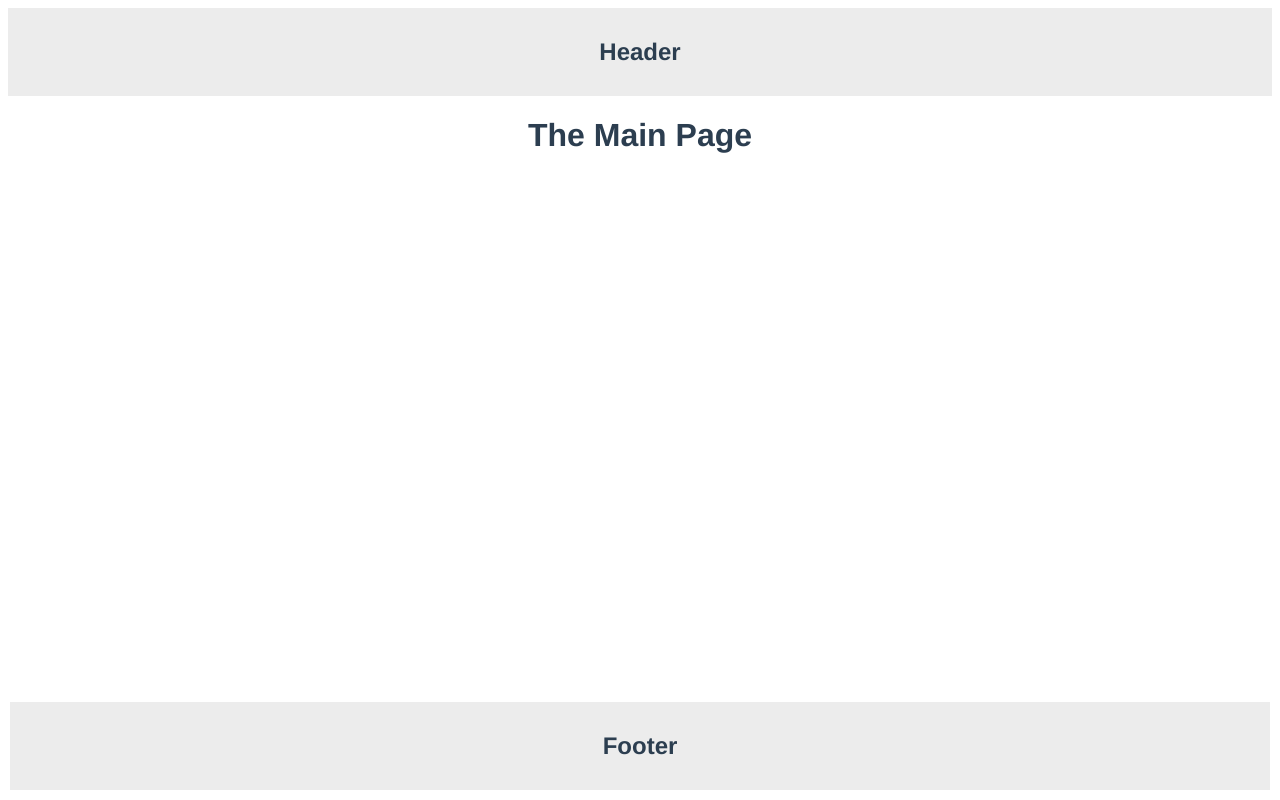
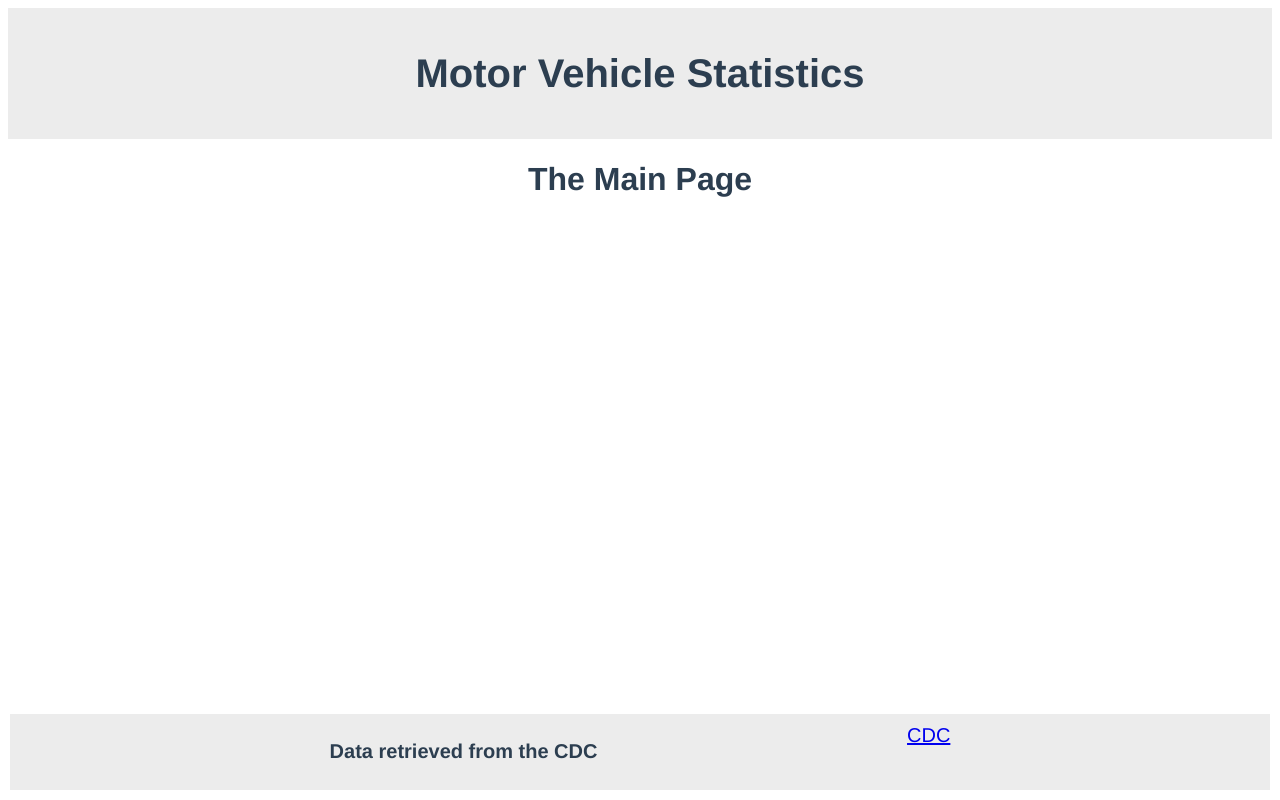
Before and after one commit to lapenseerankinedl/final-dataset-app, a Vue app: page / in a window 1280 px wide. Built offline with nearby package versions, Linux system fonts and the light colour scheme.

Commit message:
Added the correct header, changed the footer

```diff
--- a/src/components/Footer.vue
+++ b/src/components/Footer.vue
@@ -2,6 +2,7 @@
   <section>
     <div class="footer">
       <h1>{{ msg }}</h1>
+      <a href="https://data.cdc.gov/browse?category=Injury+%26+Violence&limitTo=datasets&page=1" target="_blank">CDC</a>
     </div>
   </section>
 </template>
@@ -26,5 +27,9 @@ export default {
   bottom: 10px;
   margin-bottom: 0px;
   background: #ececec;
+  font-size: 20px;
+}
+.footer h1 {
+  font-size: 20px;
 }
 </style>
--- a/src/components/Header.vue
+++ b/src/components/Header.vue
@@ -16,6 +16,7 @@ export default {
 </script>
 
 <style lang="scss">
+
 .header {
   display: flex;
   justify-content: space-evenly;
@@ -23,4 +24,7 @@ export default {
   margin: 0 auto;
   background: #ececec;
 }
+.header h1 {
+  font-size: 40px;
+}
 </style>
--- a/src/components/HelloWorld.vue
+++ b/src/components/HelloWorld.vue
@@ -16,18 +16,5 @@ export default {
 
 <!-- Add "scoped" attribute to limit CSS to this component only -->
 <style scoped lang="scss">
-h3 {
-  margin: 40px 0 0;
-}
-ul {
-  list-style-type: none;
-  padding: 0;
-}
-li {
-  display: inline-block;
-  margin: 0 10px;
-}
-a {
-  color: #42b983;
-}
+
 </style>
--- a/src/views/Home.vue
+++ b/src/views/Home.vue
@@ -1,11 +1,11 @@
 <template>
   <div class="home">
-    <Header msg="Header" />
+    <Header msg="Motor Vehicle Statistics" />
     <div class="main-section">
       <HelloWorld msg="The Main Page" />
     </div>
 
-    <Footer msg="Footer" />
+    <Footer msg="Data retrieved from the CDC" />
   </div>
 </template>
 
```
